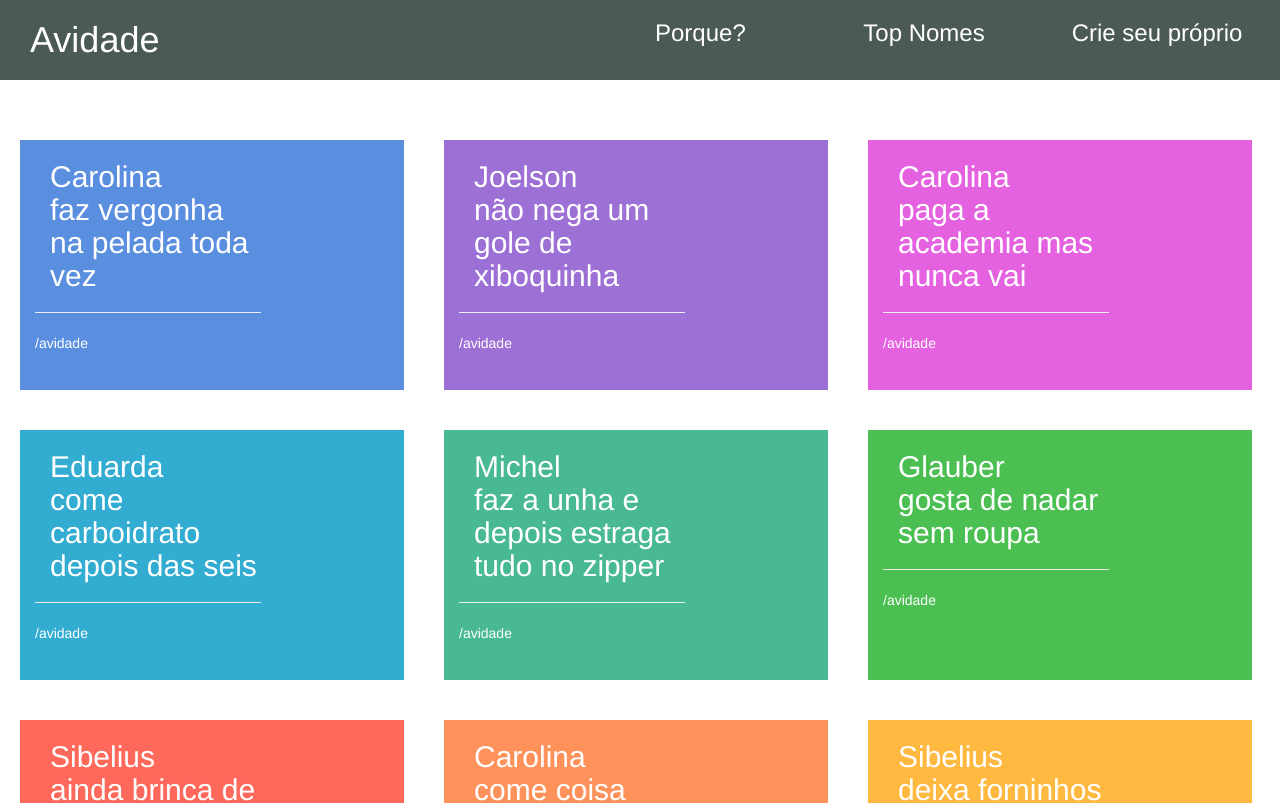
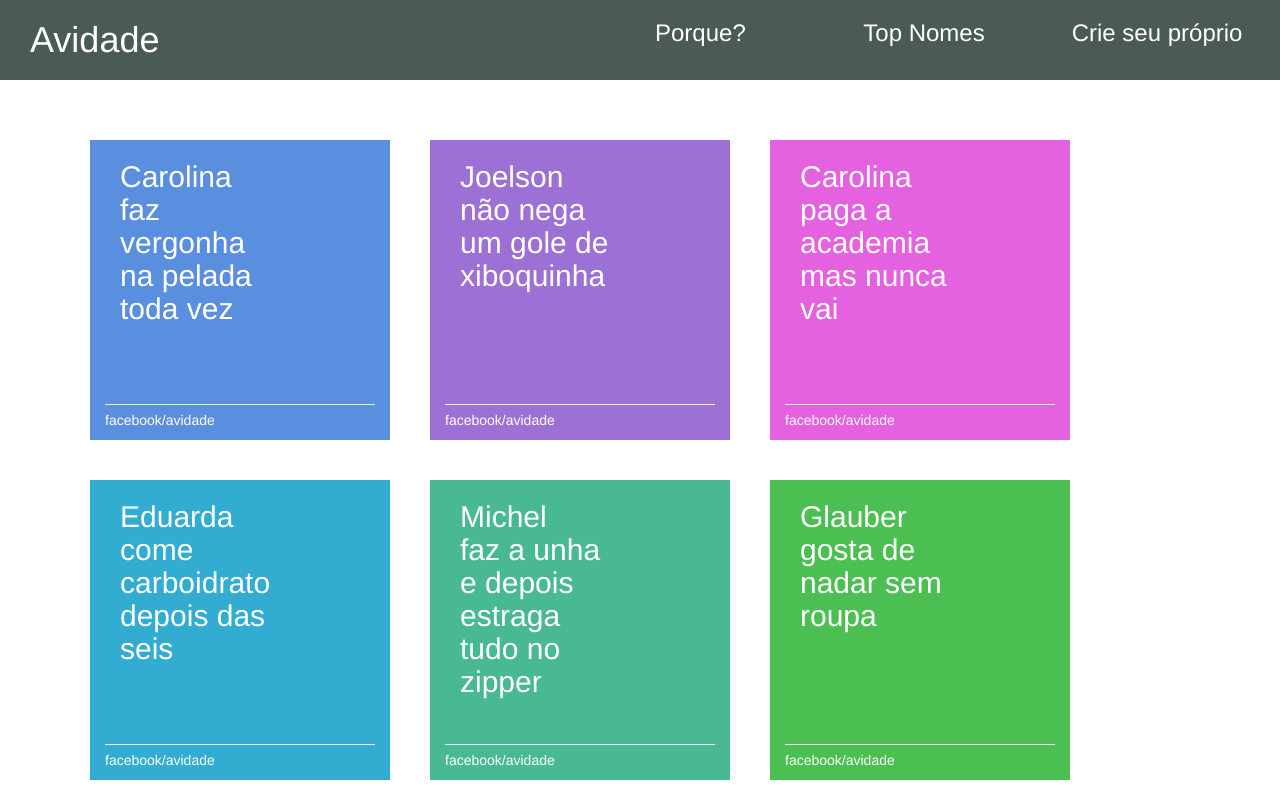
Before and after one commit to ohmyguigs/avidade, a React app: page / in a window 1280 px wide. Shown: the top 803 px of the page. Built offline with nearby package versions, Linux system fonts and the light colour scheme.

Commit message:
Css sleepy stuff

```diff
--- a/src/components/PostList/Post/Post.js
+++ b/src/components/PostList/Post/Post.js
@@ -7,6 +7,10 @@ class Post extends React.Component {
     const { backgroundColor } = this.props;
     return (
       <div className="Post col-lg-4" style={{backgroundColor: backgroundColor}}>
+        <div className="Post__footer">
+          <hr/>
+          <p className="Post__footer--text">facebook/avidade</p>
+        </div>
         <div className="row">
           <div className="col-lg-8">
             <h2 className="Post__name">
@@ -15,8 +19,6 @@ class Post extends React.Component {
             <h2 className="Post__text">
               { this.props.post }
             </h2>
-            <hr/>
-            <p>/avidade</p>
           </div>
         </div>
       </div>
--- a/src/components/PostList/Post/Post.less
+++ b/src/components/PostList/Post/Post.less
@@ -1,8 +1,9 @@
 .Post {
   margin: 20px;
   color: white;
-  width: 30%;
-  height: 250px;
+  width: 300px;
+  height: 300px;
+  position: relative;
 
   .Post__name {
     margin: 20px 15px 0 15px;
@@ -11,4 +12,14 @@
   .Post__text {
     margin: 0 0 0 15px;
   }
+
+  .Post__footer {
+    position: absolute;
+    bottom: 0px;
+    width: 270px;
+
+    .Post__footer--text {
+      margin-top: -15px;
+    }
+  }
 }
--- a/src/components/PostList/PostList.js
+++ b/src/components/PostList/PostList.js
@@ -17,7 +17,7 @@ class PostList extends React.Component {
     });
 
     return (
-      <div className="PostList row">
+      <div className="PostList container">
         { posts }
       </div>
     );
```
